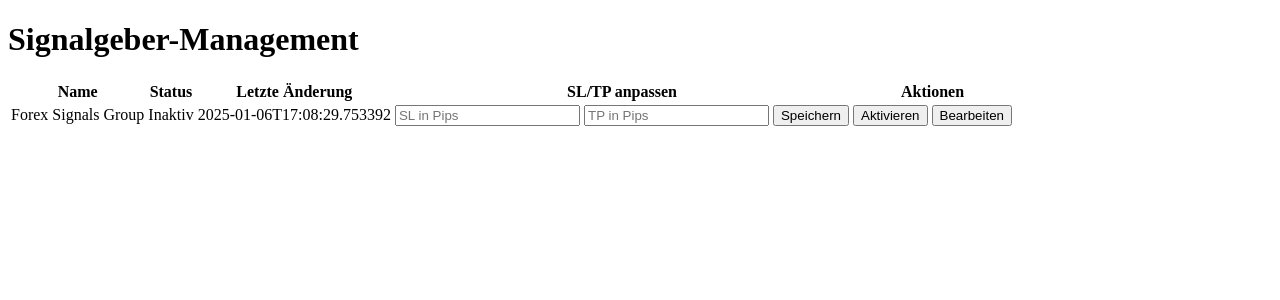
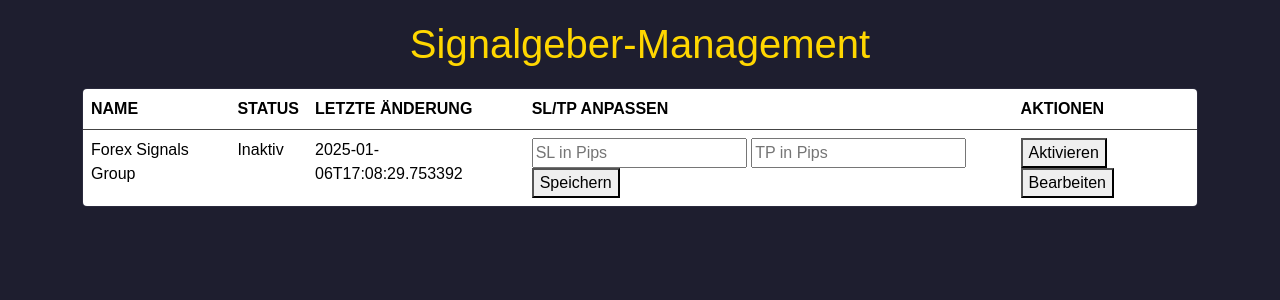
Before and after one commit to MartinBiallass/SignalBridge, a Flask app: page / in a window 1280 px wide. Shown: the top 300 px of the page. Run offline with Flask 3, Linux system fonts and the light colour scheme.

Commit message:
Aktualisierung des Interface und Anpassungen für SL/TP

```diff
--- /dev/null
+++ b/static/style.css
@@ -0,0 +1,126 @@
+/* Allgemeine Stile */
+body {
+    font-family: 'Montserrat', sans-serif;
+    background-color: #1e1e2f; /* Dunkler Hintergrund für einen modernen Look */
+    color: #f0f0f0; /* Helle Schriftfarbe für Kontrast */
+    margin: 0;
+    padding: 0;
+}
+
+h1 {
+    color: #ffd700; /* Gold für Überschriften */
+    text-align: center;
+    margin-top: 20px;
+}
+
+/* Tabellenstil */
+table {
+    width: 90%;
+    margin: 20px auto;
+    border-collapse: collapse;
+    background-color: #2a2a3d;
+    border: 1px solid #444;
+    border-radius: 5px;
+    overflow: hidden;
+}
+
+th, td {
+    text-align: left;
+    padding: 15px;
+    border-bottom: 1px solid #444;
+}
+
+th {
+    background-color: #3a3a50;
+    color: #ffd700;
+    text-transform: uppercase;
+}
+
+td {
+    color: #f0f0f0;
+}
+
+/* Buttons */
+.btn {
+    display: inline-block;
+    padding: 10px 20px;
+    font-size: 14px;
+    font-weight: bold;
+    text-transform: uppercase;
+    text-align: center;
+    text-decoration: none;
+    border: none;
+    border-radius: 5px;
+    transition: background-color 0.3s ease, color 0.3s ease;
+    cursor: pointer;
+}
+
+.btn-primary {
+    background-color: #007bff;
+    color: #fff;
+}
+
+.btn-primary:hover {
+    background-color: #0056b3;
+}
+
+.btn-danger {
+    background-color: #dc3545;
+    color: #fff;
+}
+
+.btn-danger:hover {
+    background-color: #a71d2a;
+}
+
+.btn-warning {
+    background-color: #ffc107;
+    color: #000;
+}
+
+.btn-warning:hover {
+    background-color: #d39e00;
+}
+
+/* Formularstil */
+input[type="text"] {
+    padding: 10px;
+    width: calc(100% - 20px);
+    margin: 5px 0;
+    border: 1px solid #555;
+    border-radius: 5px;
+    background-color: #2a2a3d;
+    color: #f0f0f0;
+}
+
+input[type="text"]::placeholder {
+    color: #aaa;
+}
+
+input[type="text"]:focus {
+    outline: none;
+    border-color: #ffd700;
+}
+
+/* Hover-Effekte */
+tr:hover {
+    background-color: #3a3a50;
+}
+
+/* Footer */
+footer {
+    text-align: center;
+    padding: 10px;
+    margin-top: 20px;
+    color: #aaa;
+    font-size: 14px;
+}
+
+footer a {
+    color: #ffd700;
+    text-decoration: none;
+}
+
+footer a:hover {
+    text-decoration: underline;
+}
--- a/templates/dashboard.html
+++ b/templates/dashboard.html
@@ -4,7 +4,10 @@
     <meta charset="UTF-8">
     <meta name="viewport" content="width=device-width, initial-scale=1.0">
     <title>Signalgeber-Management</title>
-    <link rel="stylesheet" href="/static/style.css">
+    <link href="https://cdn.jsdelivr.net/npm/bootstrap@5.3.0-alpha1/dist/css/bootstrap.min.css" rel="stylesheet" integrity="sha384-KyZXEAg3QhqLMpG8r+8fhAXLRn5E5t/9dTrZgP5o5uyA4LmF4VRMl6x9K5FoLtBZ" crossorigin="anonymous">
+
+        <link rel="stylesheet" href="{{ url_for('static', filename='style.css') }}">
+
 </head>
 <body>
     <div class="container">
```
Also changed, not shown: templates/static/style.css (deleted).
